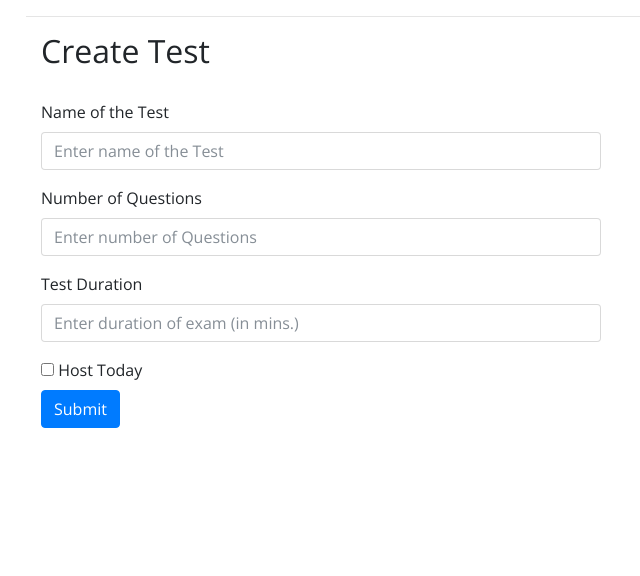
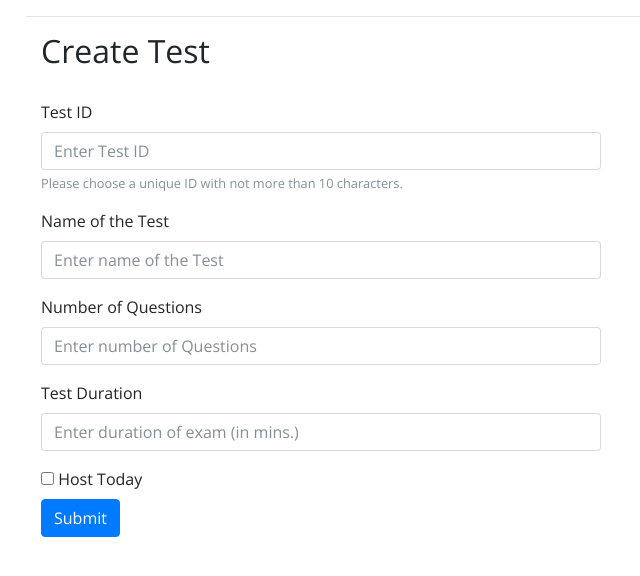
Before and after one commit to veda-vyas/msit-hacker-rank, a Flask app: template templates/create_test.html in a window 1280 px wide. Shown: the part 133-709 px from the top of the page, without its empty margins (24-664 px from the left). Run offline with Flask 2, Linux system fonts and the light colour scheme; the template is opened without the code that fills it, so the values that code supplies are empty; some libraries are stand-ins or nearby versions.

Commit message:
Added TestID attribute

```diff
--- a/main.py
+++ b/main.py
@@ -85,6 +85,7 @@ class User(db.Model, UserMixin):
 class Test(db.Model):
     __tablename__ = "test"
     id = db.Column(db.Integer, primary_key=True)
+    identity = db.Column(db.String(10), unique=True)
     name = db.Column(db.Text)
     no_of_questions = db.Column(db.Integer)
     start = db.Column(db.DateTime, default=datetime.now(IST))
@@ -154,7 +155,7 @@ def load_tests():
         tests_arr = []
         for test in tests:
             tests_arr.append([
-                test.name, test.no_of_questions, test.start.strftime("%d-%m-%Y %H:%M"), test.end.strftime("%d-%m-%Y %H:%M"), test.duration
+                "<a href='/edit_test/"+test.identity+"'>"+test.identity+"</a>", test.name, test.no_of_questions, test.start.strftime("%d-%m-%Y %H:%M"), test.end.strftime("%d-%m-%Y %H:%M"), test.duration
             ])
         return json.dumps(tests_arr)
     except Exception as e:
@@ -174,17 +175,33 @@ def create_test():
         try:
             f = request.form
             name = f["name"]
+            id = f["id"]
             no_of_questions = f["no_of_questions"]
             duration = f["duration"]
+            tests = Test.query.filter(Test.identity==id).all()
+            if len(tests) == 0:
+                new_test = Test(identity=id,name=name,no_of_questions=no_of_questions,duration=duration)
+                db.session.add(new_test)
+                db.session.commit()
+                message = "Successfully created the test."
+                valid = True
+            else:
+                message = "Test ID already exists. Please choose another."
+                valid = False
 
-            new_test = Test(name=name,no_of_questions=no_of_questions,duration=duration)
-            db.session.add(new_test)
-            db.session.commit()
-
-            return render_template("create_test.html", message="Successfully created the test.", valid=True)
+            return render_template("create_test.html", message=message, valid=valid)
         except Exception as e:
             app.logger.info("Error in create_test: "+str(e))
             return render_template('create_test.html', message=str(e), valid=False)
+
+@app.route('/edit_test/testid', methods=['GET'])
+@admin_login_required
+def edit_test(testid=None):
+    if testid == None:
+        app.logger.info("requested edit_test without TestID: "+str(e))
+        return redrect('/')
+    else:
+        return render_template("edit_test.html")
 
 @app.route('/login')
 def login():
--- a/templates/admin.html
+++ b/templates/admin.html
@@ -3,7 +3,7 @@
 {% block body %}
 	<style type="text/css">
 		.sub-nav-item {
-			padding: 10px;
+			padding: 5px;
 			background-color: white;
 			color: black;
 		}
@@ -12,7 +12,7 @@
 			border: 1px solid #929eaa;
 		}
 		#content {
-			padding: 20px;
+			padding: 10px;
 			border: 1px solid #929eaa;
 		}
 		.btn {
@@ -49,6 +49,7 @@
 			    $('#tests').DataTable( {
 			        data: tests,
 			        columns: [
+			            { title: "Test ID" },
 			            { title: "Name" },
 			            { title: "No. of Questions" },
 			            { title: "Start date" },
--- a/templates/create_test.html
+++ b/templates/create_test.html
@@ -19,17 +19,21 @@
 	<h2 class="col-md-12">Create Test</h2><br>
 	<form action="/create_test" method="POST" class="col-md-6">
 		<div class="form-group">
+			<label for="id">Test ID</label>
+			<input type="text" class="form-control" id="id" name="id" placeholder="Enter Test ID" required>
+			<small class="form-text text-muted">Please choose a unique ID with not more than 10 characters.</small>
+		</div>
+		<div class="form-group">
 			<label for="name">Name of the Test</label>
-			<input type="text" class="form-control" id="name" name="name" placeholder="Enter name of the Test">
-			<!-- <small id="emailHelp" class="form-text text-muted">We'll never share your email with anyone else.</small> -->
+			<input type="text" class="form-control" id="name" name="name" placeholder="Enter name of the Test" required>
 		</div>
 		<div class="form-group">
 			<label for="no_of_questions">Number of Questions</label>
-			<input type="number" class="form-control" id="no_of_questions" name="no_of_questions" placeholder="Enter number of Questions">
+			<input type="number" class="form-control" id="no_of_questions" name="no_of_questions" placeholder="Enter number of Questions" required>
 		</div>
 		<div class="form-group">
 			<label for="duration">Test Duration</label>
-			<input type="number" class="form-control" id="duration" name="duration" placeholder="Enter duration of exam (in mins.)">
+			<input type="number" class="form-control" id="duration" name="duration" placeholder="Enter duration of exam (in mins.)" required>
 		</div>
 		<div class="form-check">
 			<label class="form-check-label">
```
Also changed, not shown: 3 other files.
